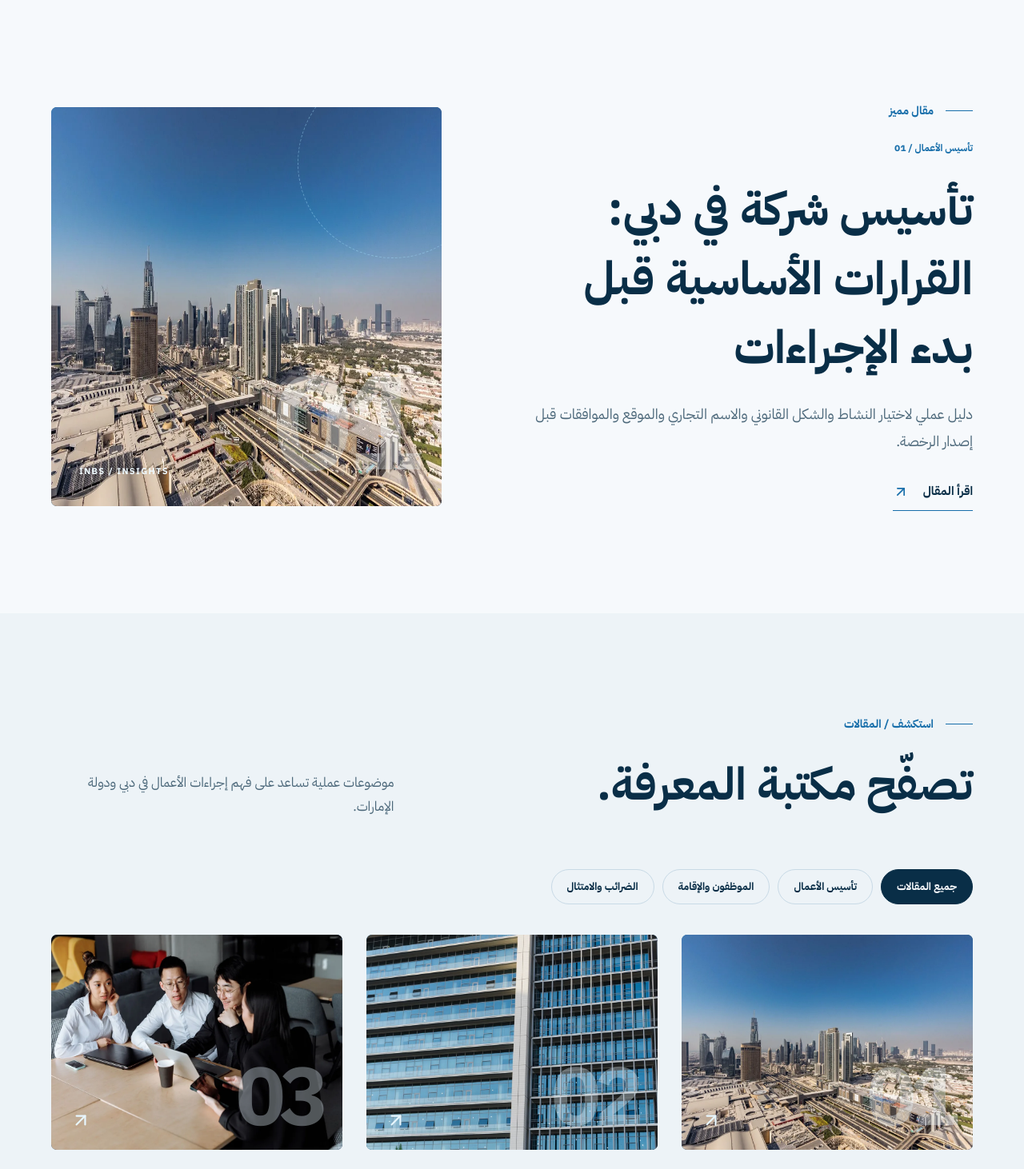
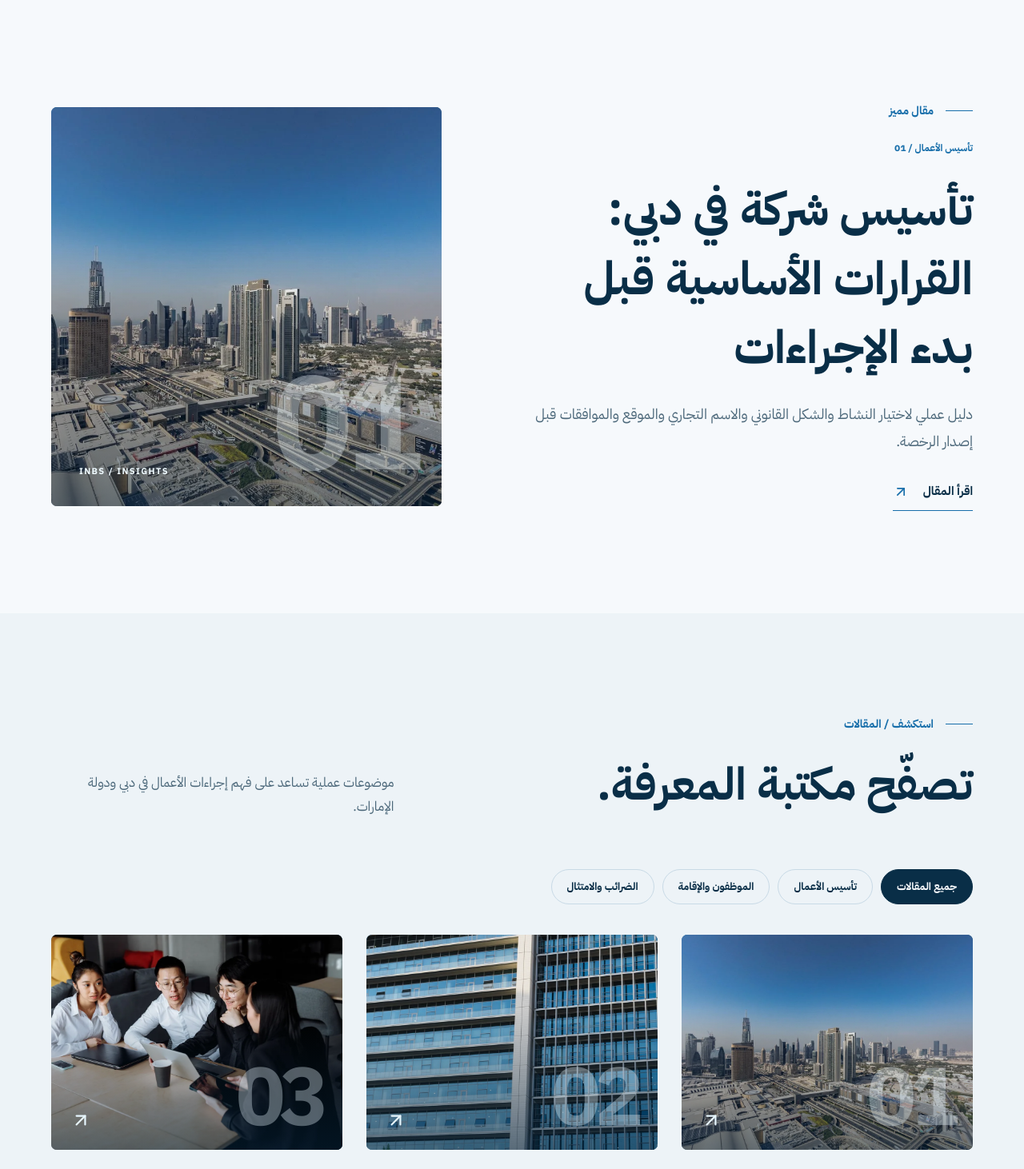
Before and after one commit to Bashar-alJabi/inbs-website, a Next.js app: page /ar/insights in a window 1280 px wide. Shown: the part 800-2262 px from the top of the page at 80% size. Built offline with nearby package versions, Linux system fonts and the light colour scheme; no server answers.

Commit message:
feat(insights): display replaceable local WebP article photography

```diff
--- a/src/styles/insights.css
+++ b/src/styles/insights.css
@@ -28,11 +28,9 @@
 .inbs-insights-featured-link,.inbs-insights-read{display:inline-flex;align-items:center;gap:18px;font-size:15px;font-weight:750;border-bottom:1px solid var(--i-accent);padding-block:12px;color:var(--i-ink)}
 .inbs-insights-featured-link svg,.inbs-insights-read svg{color:var(--i-accent)}
 .inbs-insights-featured-art{position:relative;display:flex;align-items:flex-end;justify-content:space-between;min-height:clamp(365px,39vw,530px);padding:35px;overflow:hidden;border-radius:var(--radius-button,7px);background:linear-gradient(140deg,#16649b,#0b3859 70%,#061e33);color:#effaff}
-.inbs-insights-featured-art:before,.inbs-insights-featured-art:after{content:"";position:absolute;width:90%;aspect-ratio:1;border:1px solid #a8e1ff68;border-radius:50%;left:41%;top:-28%;box-shadow:0 0 0 55px #b1e4ff14,0 0 0 110px #b1e4ff0a}
-.inbs-insights-featured-art:after{width:49%;left:63%;top:-10%;border-style:dashed;box-shadow:none}
-.inbs-insights-featured-art span{position:relative;font-size:clamp(85px,13vw,170px);font-weight:800;letter-spacing:-.07em;line-height:.8;opacity:.32}
-.inbs-insights-featured-art strong{position:relative;font-size:11px;letter-spacing:.13em}
-.inbs-insights-featured-art i{position:absolute;top:30%;left:32%;height:9px;width:9px;border-radius:50%;background:#a9e9ff;box-shadow:0 0 22px #a9e9ff}
+.inbs-insights-featured-art span{position:relative;z-index:1;font-size:clamp(85px,13vw,170px);font-weight:800;letter-spacing:-.07em;line-height:.8;opacity:.32}
+.inbs-insights-featured-art strong{position:relative;z-index:1;font-size:11px;letter-spacing:.13em}
+
 .inbs-insights-library{background:var(--i-surface);padding-block:clamp(90px,10vw,145px)}
 .inbs-insights-library-header{display:grid;grid-template-columns:minmax(0,1fr) minmax(0,.65fr);gap:clamp(30px,5vw,80px);align-items:end}
 .inbs-insights-library h2,.inbs-insights-related h2{font-size:clamp(38px,4.4vw,64px);line-height:1.2;letter-spacing:-.055em;max-width:700px;margin-bottom:0}
@@ -47,9 +45,10 @@
 .inbs-insights-art--setup{background:linear-gradient(135deg,#1f709d,#072b49)}
 .inbs-insights-art--people{background:linear-gradient(135deg,#406c89,#132e4d)}
 .inbs-insights-art--compliance{background:linear-gradient(135deg,#246b83,#082c44)}
-.inbs-insights-card-orbit{position:absolute;right:-10%;top:-55%;width:103%;aspect-ratio:1;border:1px solid #b8ecff80;border-radius:50%;box-shadow:0 0 0 37px #ddf8ff14,0 0 0 73px #ddf8ff0a;transition:transform .35s ease}
-.inbs-insights-card-art:hover .inbs-insights-card-orbit{transform:scale(1.07)}
-.inbs-insights-card-index{font-size:clamp(75px,8vw,125px);line-height:.8;letter-spacing:-.07em;font-weight:800;opacity:.35}
+.inbs-insights-card-art>img,.inbs-insights-featured-art>img{object-fit:cover;transition:transform .4s ease}
+.inbs-insights-card-art:hover>img,.inbs-insights-featured-art:hover>img{transform:scale(1.045)}
+.inbs-insights-card-art:after,.inbs-insights-featured-art:after{content:"";position:absolute;inset:0;pointer-events:none;background:linear-gradient(0deg,#05233b90,transparent 65%)}
+.inbs-insights-card-index{position:relative;z-index:1;font-size:clamp(75px,8vw,125px);line-height:.8;letter-spacing:-.07em;font-weight:800;opacity:.35}
 .inbs-insights-card-art svg{position:relative;z-index:1}
 .inbs-insights-card-content{display:flex;flex-direction:column;align-items:flex-start;flex:1;padding-top:25px}
 .inbs-insights-card h3{font-size:clamp(22px,2vw,29px);line-height:1.32;letter-spacing:-.035em;margin:12px 0}
@@ -104,6 +103,6 @@ html[data-theme=dark] .inbs-insights-page{--i-paper:#0b2235;--i-surface:#132f44;
  .inbs-insights-filters button{padding:9px 13px;font-size:12px}
 }
 @media(prefers-reduced-motion:reduce){
- .inbs-insights-filters button,.inbs-insights-card-orbit{transition:none}
- .inbs-insights-card-art:hover .inbs-insights-card-orbit{transform:none}
+ .inbs-insights-filters button,.inbs-insights-card-art>img,.inbs-insights-featured-art>img{transition:none}
+ .inbs-insights-card-art:hover>img,.inbs-insights-featured-art:hover>img{transform:none}
 }
```
